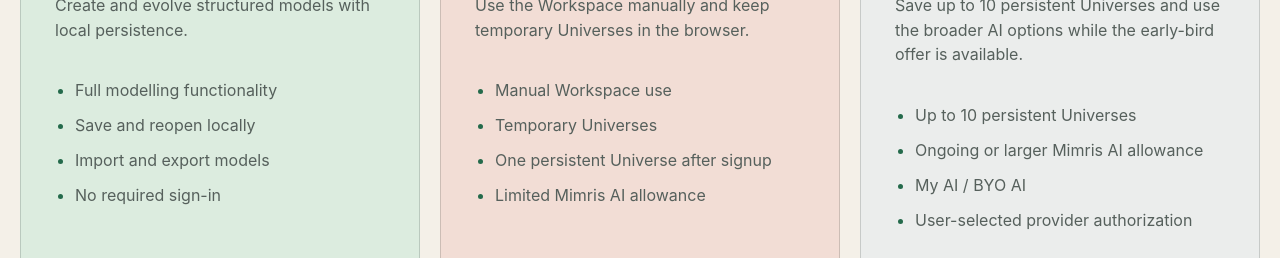
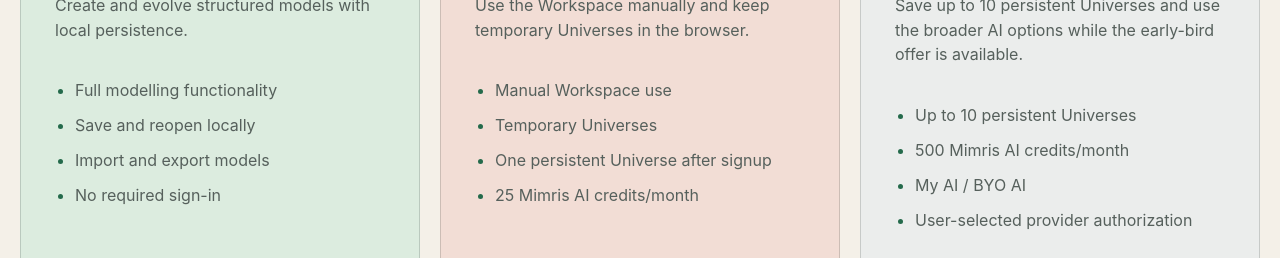
Before and after one commit to Mimris/mimris-site, a Next.js app: page /pricing in a window 1280 px wide. Shown: the part 800-1058 px from the top of the page. Built offline with nearby package versions, Linux system fonts and the light colour scheme.

Commit message:
docs: define early bird AI allowance

```diff
--- a/content/access.ts
+++ b/content/access.ts
@@ -7,13 +7,23 @@
   href: string;
   cta: string;
   price?: { amount: number; currency: "EUR"; interval: "month"; label: string };
+  aiCreditsPerMonth?: number;
 };
 
 /** Public capability catalog. Commercial values stay pending until checkout is approved. */
 export const accessPlans = [
   { name: "Modelling", label: "Free, no account required", description: "Create and evolve structured models with local persistence.", accent: "green", items: ["Full modelling functionality", "Save and reopen locally", "Import and export models", "No required sign-in"], href: "/products/modelling", cta: "Explore Modelling" },
-  { name: "Workspace Free", label: "Explore without a login", description: "Use the Workspace manually and keep temporary Universes in the browser.", accent: "coral", items: ["Manual Workspace use", "Temporary Universes", "One persistent Universe after signup", "Limited Mimris AI allowance"], href: "https://mimris-ai-workspace.vercel.app", cta: "Open Workspace" },
-  { name: "Mimris Pro", label: "€9/month early-bird offer", description: "Save up to 10 persistent Universes and use the broader AI options while the early-bird offer is available.", accent: "blue", items: ["Up to 10 persistent Universes", "Ongoing or larger Mimris AI allowance", "My AI / BYO AI", "User-selected provider authorization"], href: "https://mimris-ai-workspace.vercel.app", cta: "Open Workspace", price: { amount: 9, currency: "EUR", interval: "month", label: "€9/month early bird" } },
+  { name: "Workspace Free", label: "Explore without a login", description: "Use the Workspace manually and keep temporary Universes in the browser.", accent: "coral", items: ["Manual Workspace use", "Temporary Universes", "One persistent Universe after signup", "25 Mimris AI credits/month"], href: "https://mimris-ai-workspace.vercel.app", cta: "Open Workspace", aiCreditsPerMonth: 25 },
+  { name: "Mimris Pro", label: "€9/month early-bird offer", description: "Save up to 10 persistent Universes and use the broader AI options while the early-bird offer is available.", accent: "blue", items: ["Up to 10 persistent Universes", "500 Mimris AI credits/month", "My AI / BYO AI", "User-selected provider authorization"], href: "https://mimris-ai-workspace.vercel.app", cta: "Open Workspace", aiCreditsPerMonth: 500, price: { amount: 9, currency: "EUR", interval: "month", label: "€9/month early bird" } },
 ] as const satisfies readonly AccessPlan[];
 
 export const workspaceUrl = "https://mimris-ai-workspace.vercel.app";
+
+export const earlyBirdOffer = {
+  priceLabel: "€9/month",
+  subscriberLimit: 100,
+  durationMonths: 6,
+  grandfatheredWhileContinuouslySubscribed: true,
+  creditReset: "monthly",
+  creditsRollOver: false,
+} as const;
```
Also changed, not shown: 1 other file (tests, documents, lock files or other folders).
